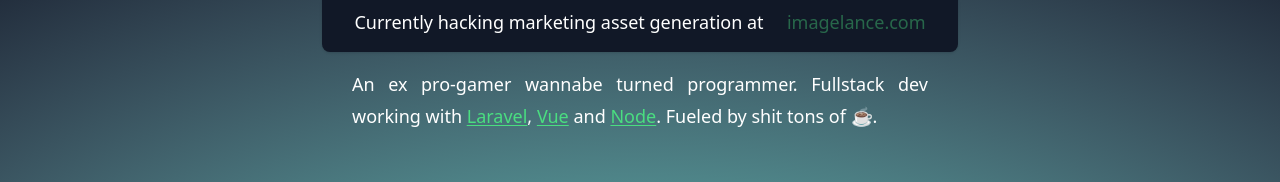
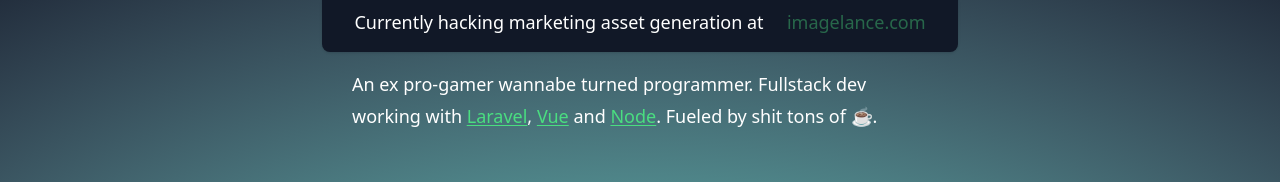
Before and after one commit to truesteps/logcic, a Nuxt app: page / in a window 1280 px wide. Shown: the part 478-660 px from the top of the page. Built offline with nearby package versions, Linux system fonts and the light colour scheme; some icons are missing.

Commit message:
Remove text-align-justify

```diff
--- a/app.vue
+++ b/app.vue
@@ -66,7 +66,7 @@
 		</div>
 
 		<VueCard class="mt-6">
-			<p class="mx-auto max-w-xl text-justify text-lg max-sm:text-sm leading-8 text-white">
+			<p class="mx-auto max-w-xl text-left text-lg max-sm:text-sm leading-8 text-white">
 				Currently hacking marketing asset generation at
 
 				<VueLink class="text-gray-300 no-underline opacity-40" href="#" title="Imagelance website link">
@@ -77,7 +77,7 @@
 			</p>
 		</VueCard>
 
-		<p class="mx-auto mt-4 max-w-xl text-justify text-lg max-sm:text-md leading-8 text-white">
+		<p class="mx-auto mt-4 max-w-xl text-left text-lg max-sm:text-md leading-8 text-white">
 			An ex pro-gamer wannabe turned programmer. Fullstack dev working with
 			<VueLink href="https://laravel.com/" title="Laravel website">Laravel</VueLink>,
 			<VueLink href="https://vuejs.org/" title="Vue website">Vue</VueLink> and
```
